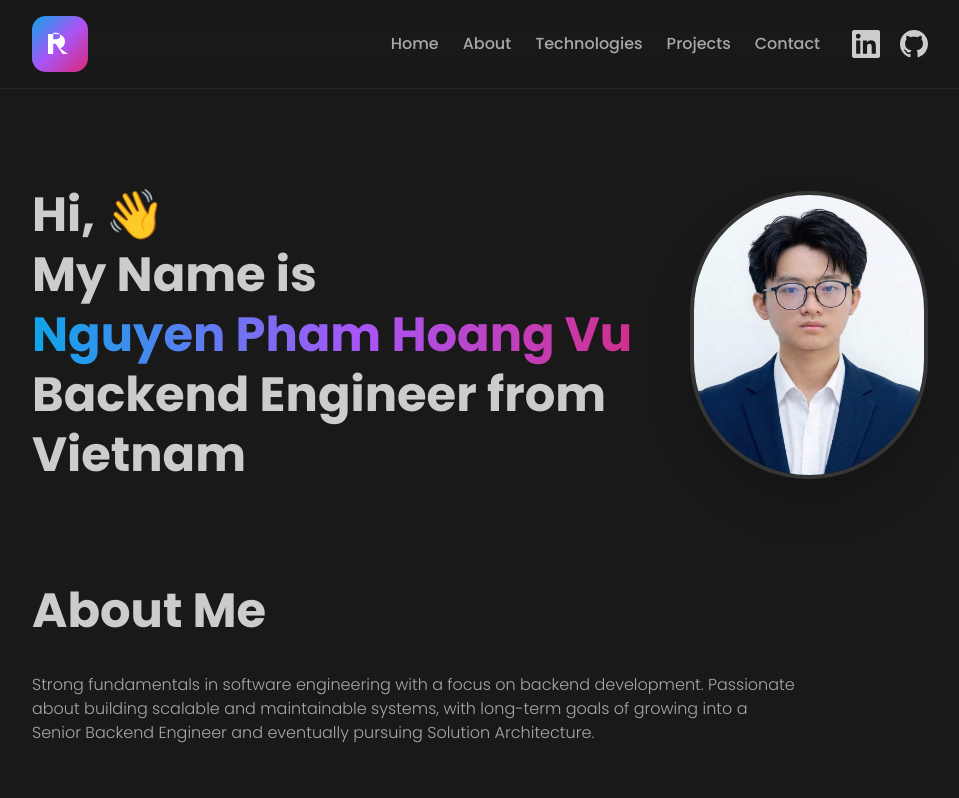
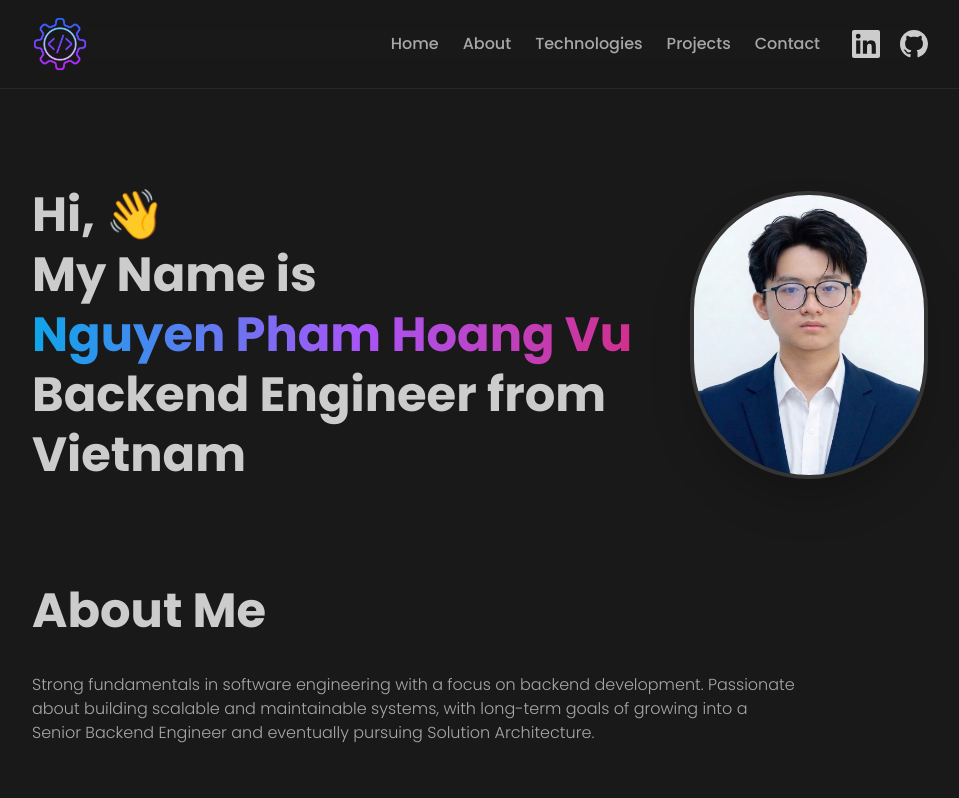
Before and after one commit to nguyenphamhoangvu852004/portfolio_nphvu, a React (Vite) app: page / in a window 1280 px wide. Shown: the top 798 px of the page, without its empty margins (160-1119 px from the left). Built offline with nearby package versions, Linux system fonts and the light colour scheme.

Commit message:
Add images
Add two logo images

```diff
--- a/src/components/Header.tsx
+++ b/src/components/Header.tsx
@@ -14,7 +14,11 @@ export function Header() {
       <div className="container mx-auto max-width flex justify-between py-3 md:items-center md:py-4">
         <div className="flex w-full items-center justify-between md:w-auto">
           <a href="#home" onClick={closeMenu}>
-            <img src="/logo.svg" alt="Logo" className="h-12 w-12 md:h-14 md:w-14" />
+            <img
+              src="/icons8-backend-development-96.png"
+              alt="Logo"
+              className="h-12 w-12 md:h-14 md:w-14"
+            />
           </a>
           <button
             type="button"
```
Also changed, not shown: public/computer.png (added), public/icons8-backend-development-96.png (added).
